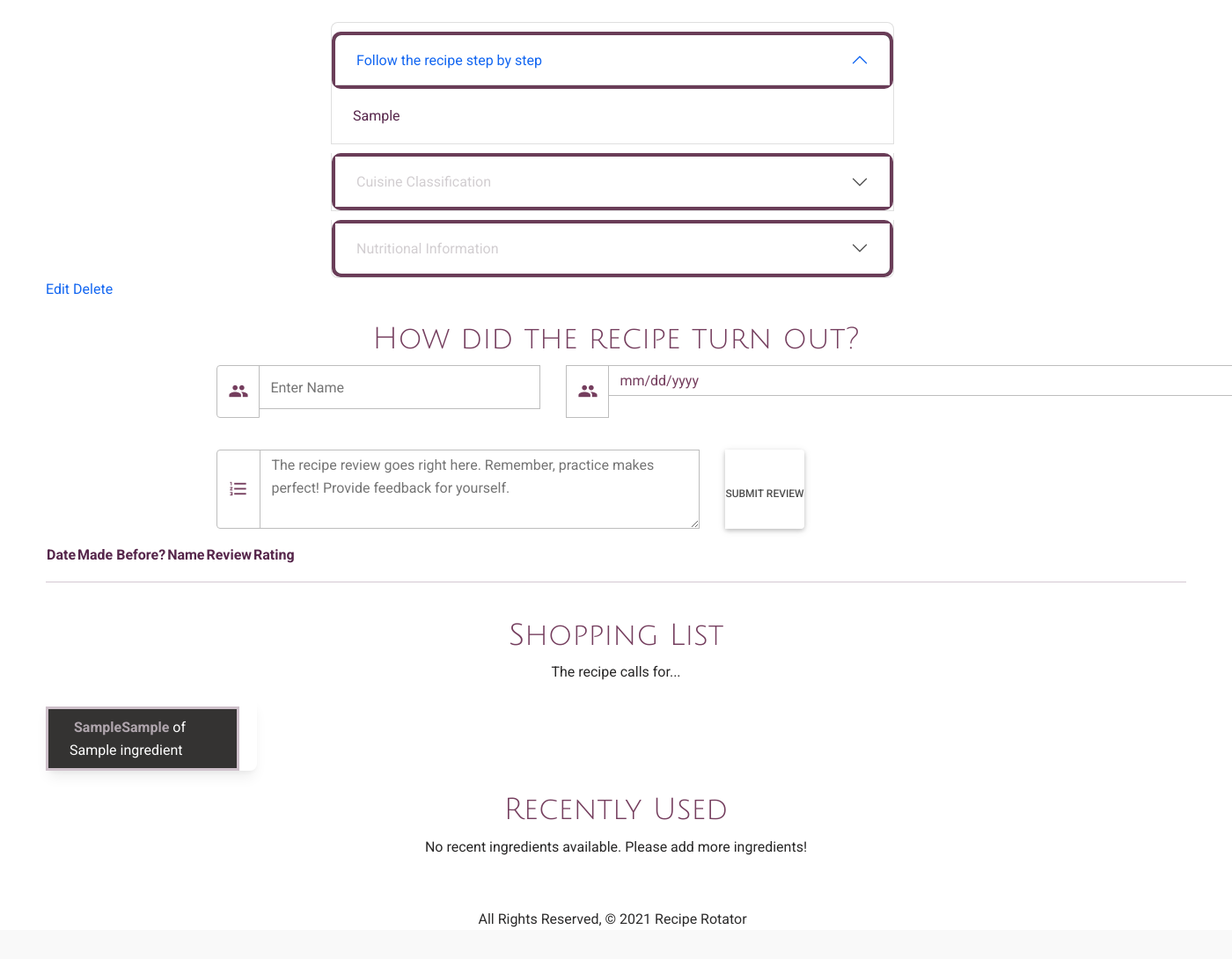
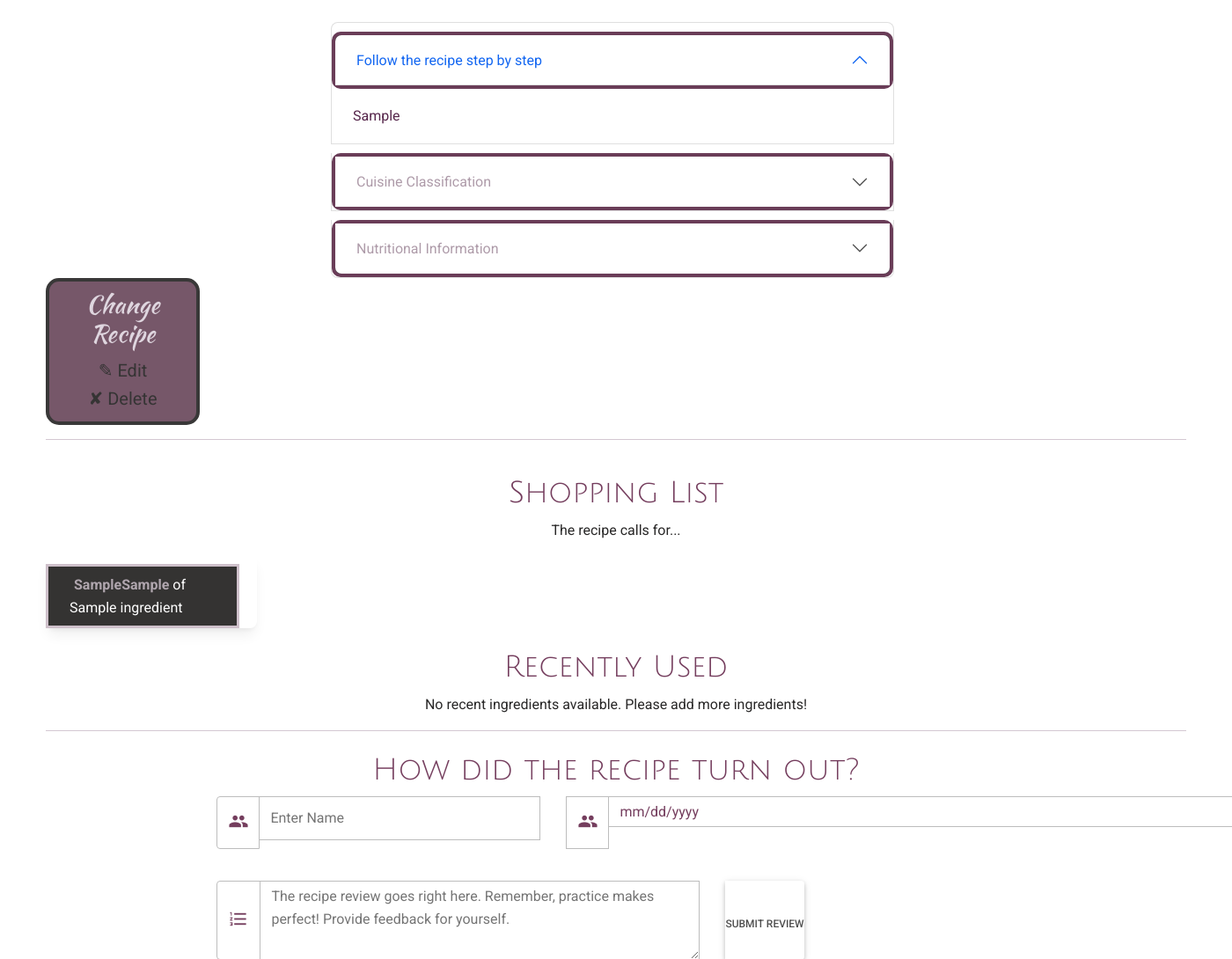
Before and after one commit to oleomark/RecipeRotator, a Django app: page /recipes/1/ in a window 1400 px wide; the page is wider, and only the part inside the window is pictured. Shown: the part 337-1427 px from the top of that part at 88% size. Before the commit the page ends 1391 px from the top of that part, so only its background shows below. Run offline with Django 3.2, Linux system fonts and the light colour scheme; a user stored in the database is signed in; tables that the repository leaves empty hold one stand-in row (values such as "Sample post"); data that the repository does not hold is empty; some libraries are stand-ins or nearby versions; some web fonts are replaced.

Commit message:
adds delete/edit box to details

```diff
--- a/reciperotator/main_app/static/css/style.css
+++ b/reciperotator/main_app/static/css/style.css
@@ -293,5 +293,30 @@ display: inline;
 }
 
 .collapse-text {
-  color:#d2ced1;
+  color:#ae9ba9;
 }
+.changes-box {
+  background-color:#765769;
+  width: 175px;
+  padding: 10px;
+  text-align:center;
+  border-radius: 15px;
+  border: 4px solid #393838;
+}
+
+.change-box-tit {
+  font-family: 'Kaushan Script', cursive;
+  color: rgb(223, 214, 223);
+}
+
+.edit-link, .delete-link  {
+  font-size: 20px;
+  color: rgb(53, 52, 52);
+}
+
+.edit-link:hover {
+  color: white;
+}
+.delete-link:hover {
+  color: rgb(150, 27, 27);
+}
--- a/reciperotator/main_app/templates/recipes/detail.html
+++ b/reciperotator/main_app/templates/recipes/detail.html
@@ -79,12 +79,54 @@
     </div>
   </div>
   </div>
-  <div class="card-action">
-    <a href="{% url 'recipes_update' recipe.id %}">Edit</a>
-    <a href="{% url 'recipes_delete' recipe.id %}">Delete</a>
+  <div class="card-action changes-box">
+    <h3 class="change-box-tit">Change Recipe</h3>
+    <a class="edit-link" href="{% url 'recipes_update' recipe.id %}">✎ Edit</a>
+    <br>
+    <a class="delete-link" href="{% url 'recipes_delete' recipe.id %}"> ✘ Delete</a>
   </div>
 </div>
-<div class="col s6">
+<hr>
+<div class="row">
+  <div class="col s6">
+        <h3 class="details-sub">Shopping List</h3>
+        <p class="details-body">The recipe calls for...</p>
+    {% if recipe.ingredients.count %}
+      {% for ingredient in recipe.ingredients.all %}
+        <div class="card" style="width: 15rem; margin: 0 auto; display: inline-block;">
+          <div class="card-content">
+            <ul class="list-group list-group-flush">
+              <li class="list-group-item ingred-list"> <strong class="ingredient-att">{{ ingredient.amount }}{{ingredient.measurement}}
+               </strong> of {{ingredient.ingred_name}}</li>
+            </ul>
+          </div>
+    </div>
+
+      {% endfor %}
+    {% else %}
+      <h5>No ingredients have been added.</h5>
+    {% endif %}
+    <h3 class="details-sub">Recently Used</h3>
+    <div class="col s6">
+      {% if ingredients.count %}
+      {% for ingredient in ingredients.all %}
+      <form action="{% url 'assoc_ingredient' recipe.id ingredient.id %}" method="post">
+        <div class="chip ml-0 mr-0 chip-custom">
+           {% csrf_token %}
+            <span><strong class="ingredient-att">{{ ingredient.ingred_name }}</strong></span>
+                <button type="submit" class="chip-btn">
+              + </button>
+          </div>
+      </form>
+      </div>
+  </div>
+    {% endfor %}
+    {% else %}
+      <p class="details-body">No recent ingredients available. Please add more ingredients!</p>
+    {% endif %}
+  </div>
+  <hr>
+  <div class="col s6">
 <h3 class="details-sub">How did the recipe turn out?</h3>
   <form action="{% url 'add_recipelog' recipe.id %}" method="post">
     {% csrf_token %}
```
Also changed, not shown: other parts of reciperotator/main_app/templates/recipes/detail.html (+0 -39 lines).
